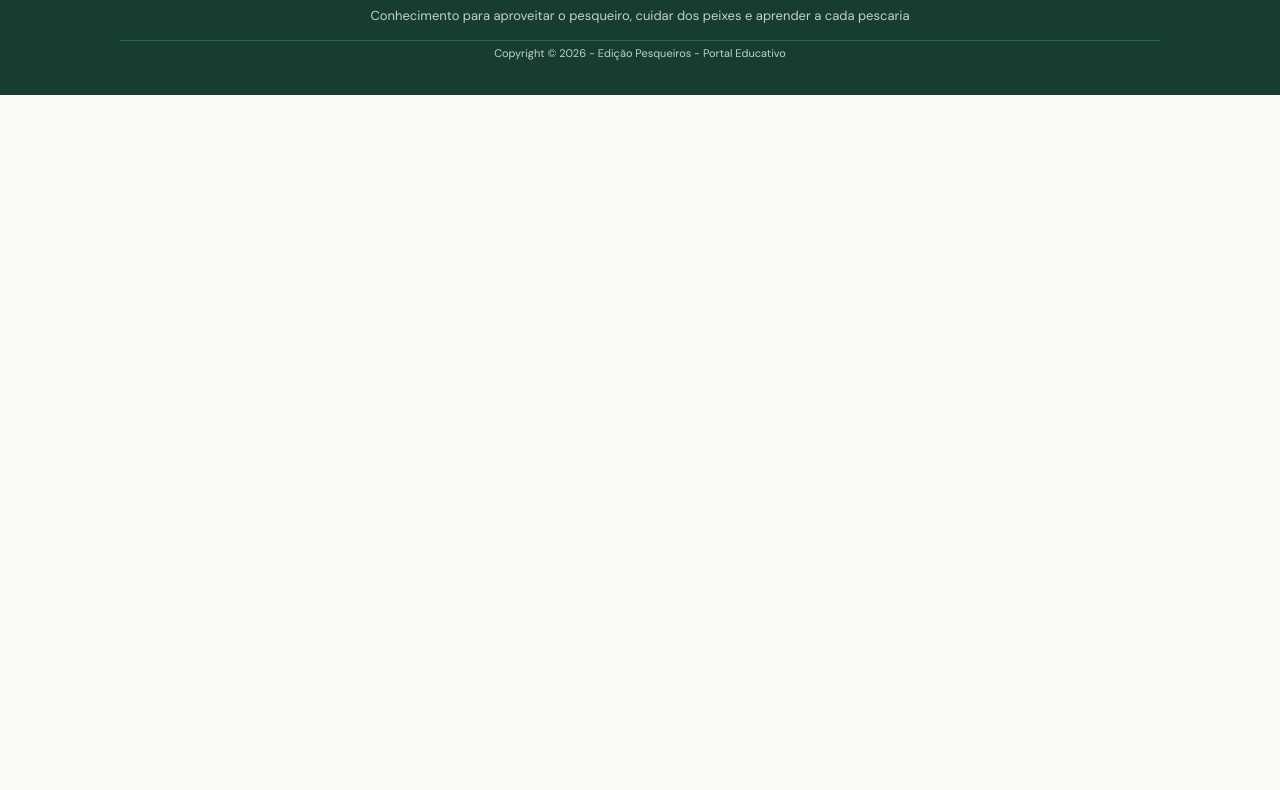
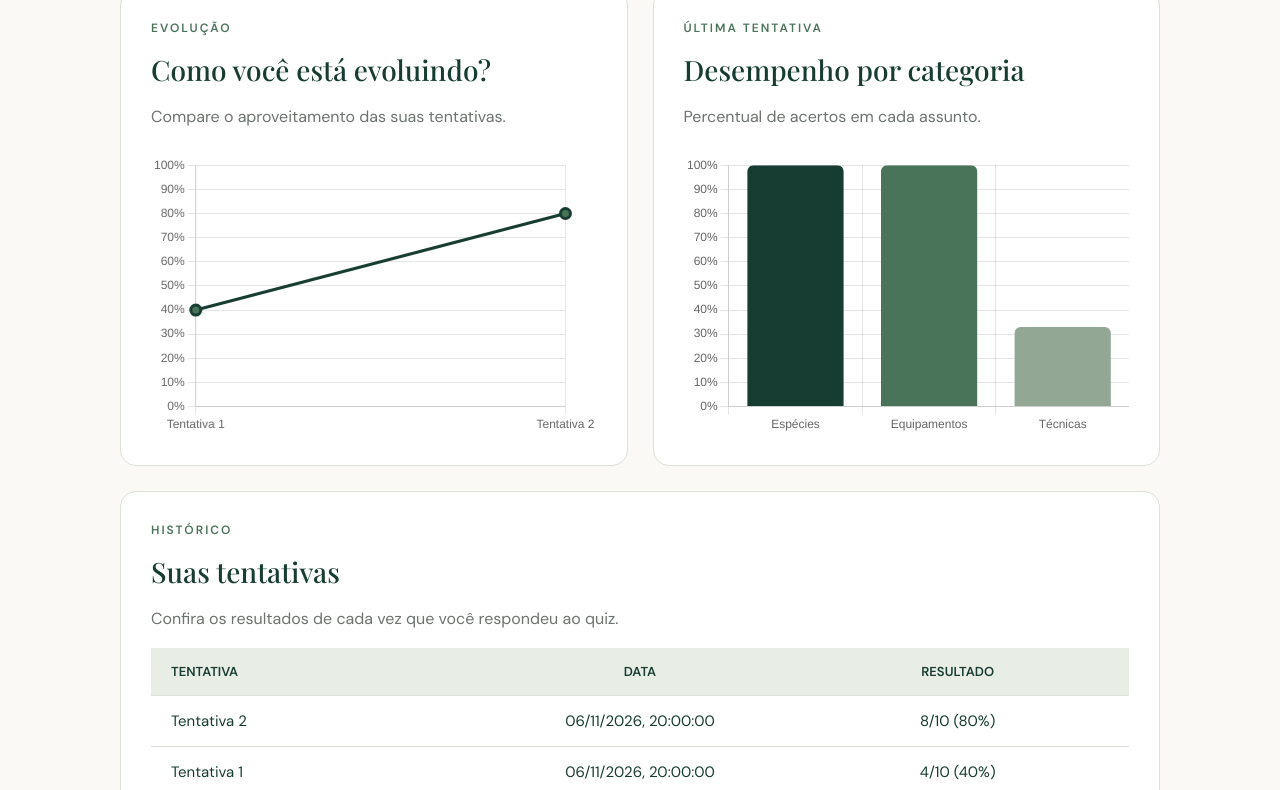
Before and after one commit to fishing-lab/fishing-lab, a website: page web-data-viz/public/dashboard.html in a window 1280 px wide. Shown: the part 545-1335 px from the top of the page. Before the commit the page ends 800 px from the top, so only its background shows below. Drawn offline with nearby package versions, Linux system fonts and the light colour scheme.

Commit message:
Ajuste Gráfico

```diff
--- a/web-data-viz/public/dashboard.html
+++ b/web-data-viz/public/dashboard.html
@@ -426,36 +426,36 @@
             });
     }
 
-    carregarHistorico();
+    // carregarHistorico();
 
 
 // DADOS TEMPORÁRIOS PARA EDITAR A DASHBOARD
 
-// let historicoTeste = [];
+let historicoTeste = [];
 
-// for (let i = 0; i < 2; i++) {
-//     let respostas = [];
-//     let quantidadeAcertos = 4;
+for (let i = 0; i < 2; i++) {
+    let respostas = [];
+    let quantidadeAcertos = 4;
 
-//     if (i == 1) {
-//         quantidadeAcertos = 8;
-//     }
+    if (i == 1) {
+        quantidadeAcertos = 8;
+    }
 
-//     for (let j = 1; j <= 10; j++) {
-//         respostas.push({
-//             numeroQuestao: j,
-//             acertou: j <= quantidadeAcertos
-//         });
-//     }
+    for (let j = 1; j <= 10; j++) {
+        respostas.push({
+            numeroQuestao: j,
+            acertou: j <= quantidadeAcertos
+        });
+    }
 
-//     historicoTeste.push({
-//         acertos: quantidadeAcertos,
-//         dataHora: "2026-11-06T20:00:00",
-//         respostas: respostas
-//     });
-// }
+    historicoTeste.push({
+        acertos: quantidadeAcertos,
+        dataHora: "2026-11-06T20:00:00",
+        respostas: respostas
+    });
+}
 
-// montarDashboard(historicoTeste);
+montarDashboard(historicoTeste);
 </script>
 </body>
 </html>
```
